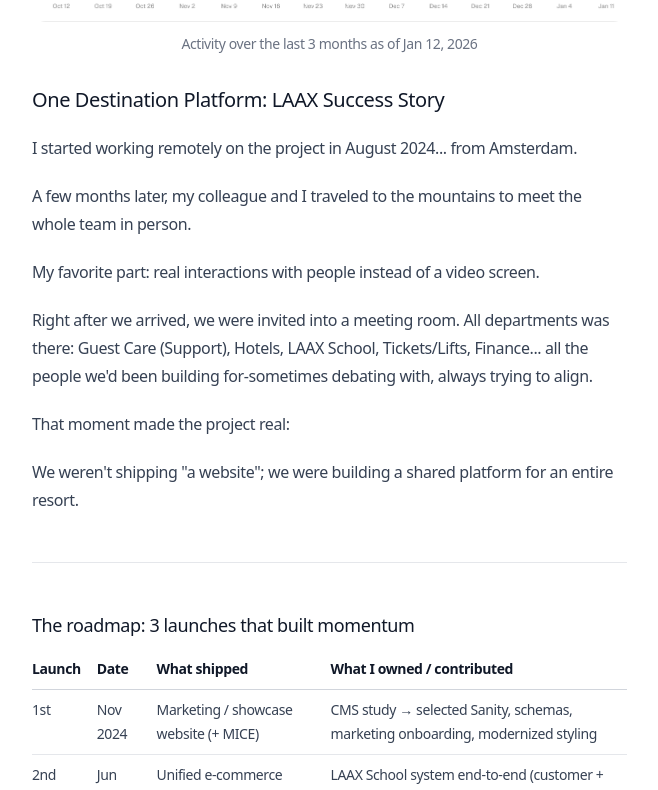
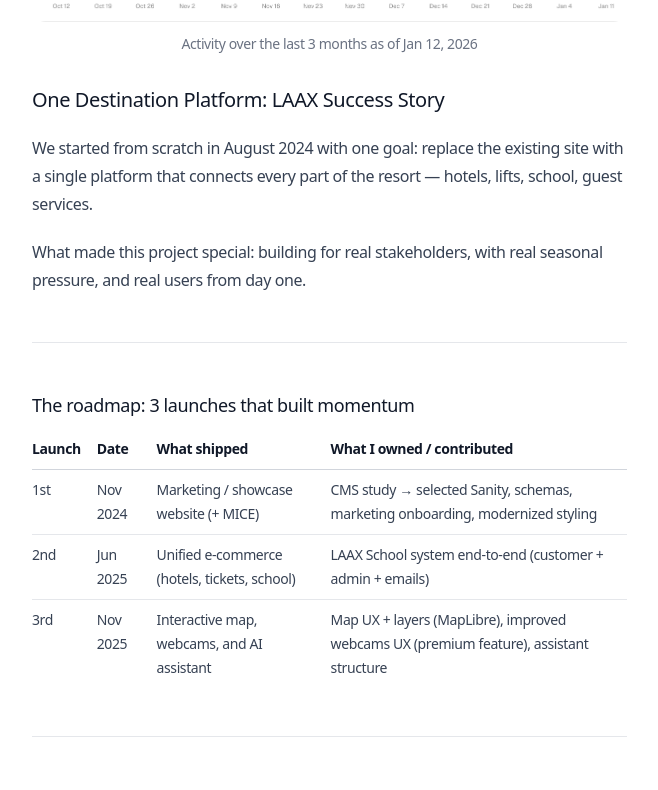
Before and after one commit to doncarlo5/projulienthomas, a Next.js app: page /blog/one-destination-plateform-laax-success-story in a window 1280 px wide. Shown: the part 964-1754 px from the top of the page, without its empty margins (304-962 px from the left). Built offline with nearby package versions, Linux system fonts and the light colour scheme.

Commit message:
Update personal description in page.tsx and revise content in LAAX success story blog post for clarity and focus on project goals.

```diff
--- a/app/blog/one-destination-plateform-laax-success-story/page.mdx
+++ b/app/blog/one-destination-plateform-laax-success-story/page.mdx
@@ -15,17 +15,14 @@
 
 # One Destination Platform: LAAX Success Story
 
-I started working remotely on the project in August 2024... from Amsterdam.
+We started from scratch in August 2024 with one goal:
+replace the existing site with a single platform that
+connects every part of the resort — hotels, lifts, school,
+guest services.
 
-A few months later, my colleague and I traveled to the mountains to meet the whole team in person.
-
-My favorite part: real interactions with people instead of a video screen.
-
-Right after we arrived, we were invited into a meeting room. All departments was there: Guest Care (Support), Hotels, LAAX School, Tickets/Lifts, Finance... all the people we'd been building for-sometimes debating with, always trying to align.
-
-That moment made the project real:
-
-We weren't shipping "a website"; we were building a shared platform for an entire resort.
+What made this project special: building for real
+stakeholders, with real seasonal pressure, and real users
+from day one.
 
 ---
 
--- a/app/page.tsx
+++ b/app/page.tsx
@@ -203,10 +203,11 @@
       >
         <div className="flex-1">
           <p className="text-zinc-600 dark:text-zinc-400">
-            French developer with a penchant for elegant design and a
-            fascination for new technologies. By creating stunning and
-            user-friendly websites or app, I appreciate discovering new
-            features.
+            Full-stack developer with a business background. I help companies go
+            from zero to launch — whether it's a platform handling 100K+ monthly
+            visits or a business tool managing thousands of customers. Based in
+            Barcelona, powered by curiosity and a healthy obsession with new
+            tech.
           </p>
           <Link
             href="/magic-card"
@@ -244,7 +245,9 @@
                   {project.description}
                 </p>
                 {project.platform.length &&
-                project.platform.every((platform) => PLATFORM_ICONS[platform]) ? (
+                project.platform.every(
+                  (platform) => PLATFORM_ICONS[platform],
+                ) ? (
                   <div className="mt-2 flex items-center gap-2 text-zinc-500 dark:text-zinc-400">
                     {project.platform.map((platform) => (
                       <PlatformIcon
@@ -280,7 +283,9 @@
                     {project.description}
                   </p>
                   {project.platform.length &&
-                  project.platform.every((platform) => PLATFORM_ICONS[platform]) ? (
+                  project.platform.every(
+                    (platform) => PLATFORM_ICONS[platform],
+                  ) ? (
                     <div className="mt-2 flex items-center gap-2 text-zinc-500 dark:text-zinc-400">
                       {project.platform.map((platform) => (
                         <PlatformIcon
```
